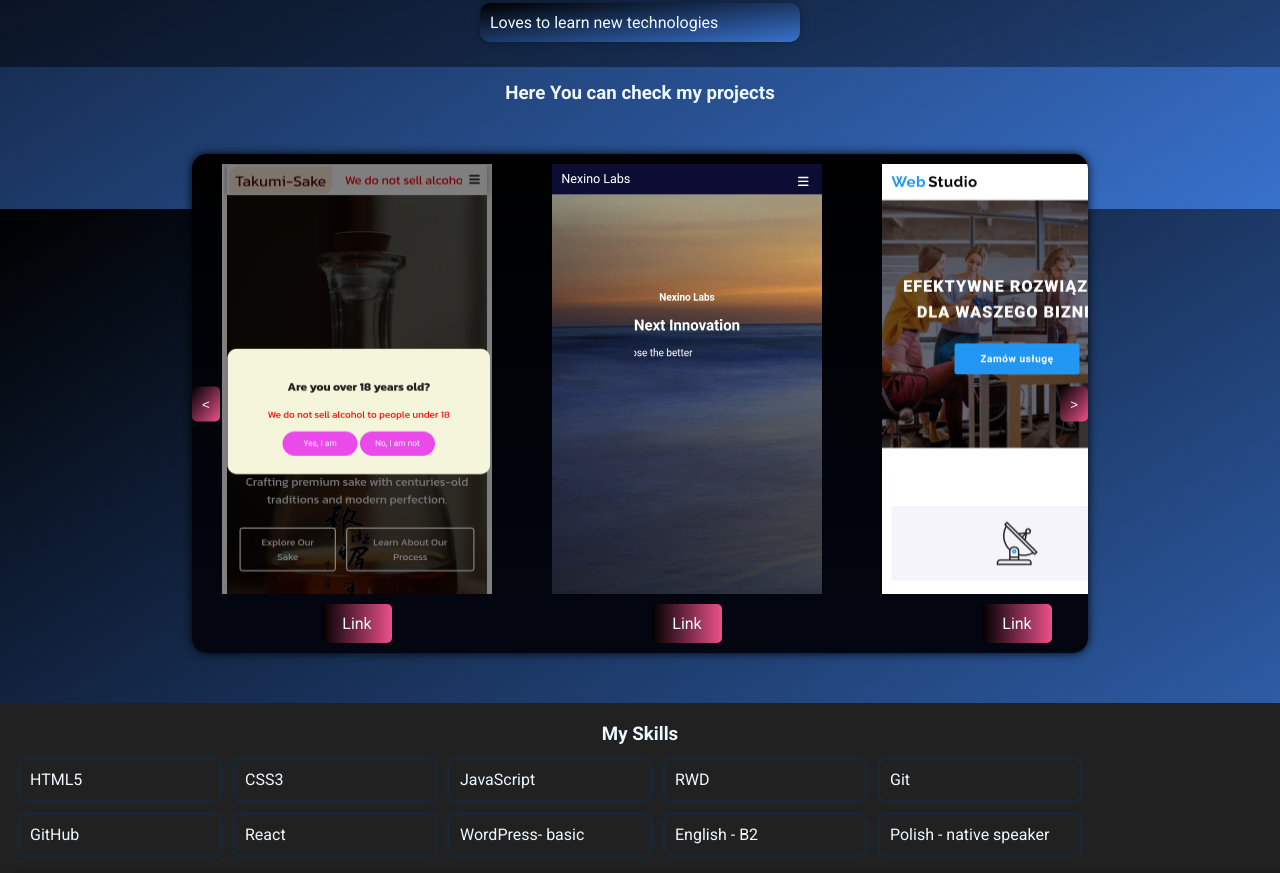
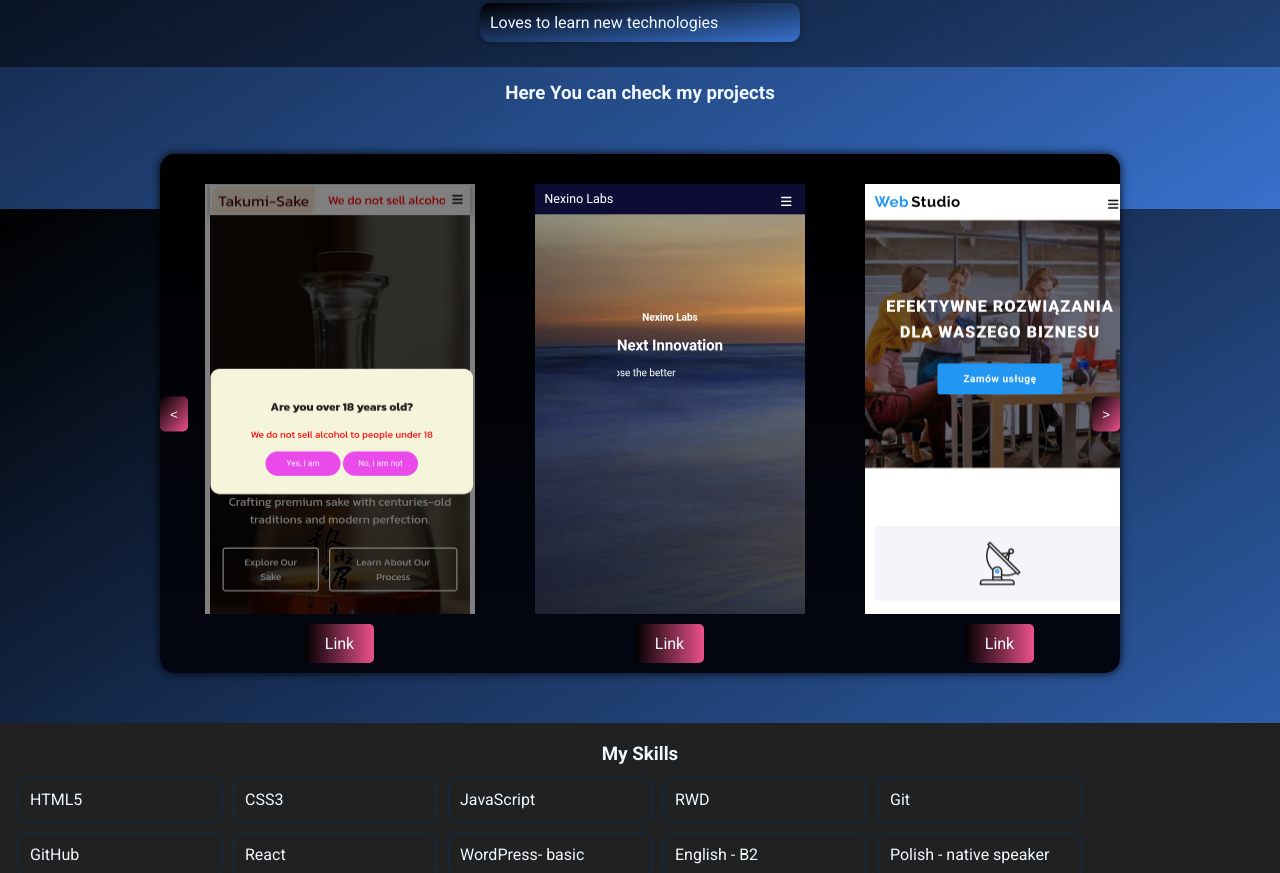
Before and after one commit to KasiaKaz14/personal, a plain HTML site: page index.html in a window 1280 px wide. Shown: the part 591-1464 px from the top of the page. Drawn offline with Linux system fonts and the light colour scheme; no server answers.

Commit message:
projects section improved

```diff
--- a/css/styles.css
+++ b/css/styles.css
@@ -214,18 +214,10 @@ header {
 }
 
 .projects {
-  display: flex;
-  align-items: center;
-  justify-content: center;
   position: relative;
-  width: 70vw;
+  width: 75vw;
   margin: 50px auto;
   border-radius: 15px;
-  /* background: linear-gradient(
-    to right bottom,
-    rgba(0, 0, 0, 0.35),
-    rgba(0, 0, 0, 0.65)
-  ); */
   background-color: #000000;
 }
 
@@ -250,9 +242,9 @@ header {
   min-height: 350px;
   display: flex;
   flex-direction: column;
-  justify-content: center;
   align-items: center;
   text-align: center;
+  padding: 20px 1px 0 30px;
   background: linear-gradient(to bottom, var(--dark), rgba(27, 54, 150, 0.115));
 }
 
@@ -281,10 +273,12 @@ header {
 
 .projects__prev-button {
   left: 0;
+  margin-right: 20px;
 }
 
 .projects__next-button {
   right: 0;
+  margin-left: 20px;
 }
 
 .projects__photos {
```
